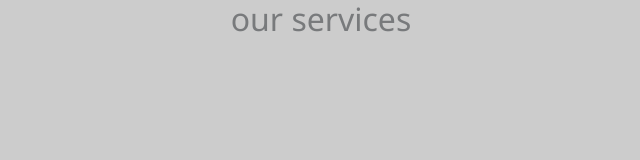
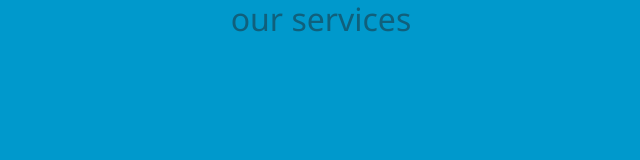
Before and after one commit to mrx1249647/webpage, a plain HTML site: page index.html in a window 1280 px wide. Shown: the whole page, without its empty margins (319-959 px from the left). Drawn offline with Linux system fonts and the light colour scheme.

Commit message:
background-color blue

```diff
--- a/style/style.css
+++ b/style/style.css
@@ -2,7 +2,7 @@ body{
     font-family: 'Segoe UI', Tahoma, Geneva, Verdana, sans-serif;
 }
 #services{
-    background-color: #ccc;
+    background-color: #09c;
     width: 10px;
     height: 10px;
 }
```
